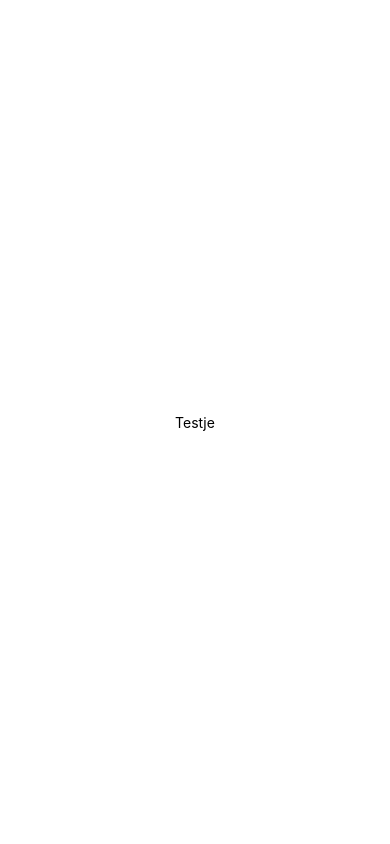
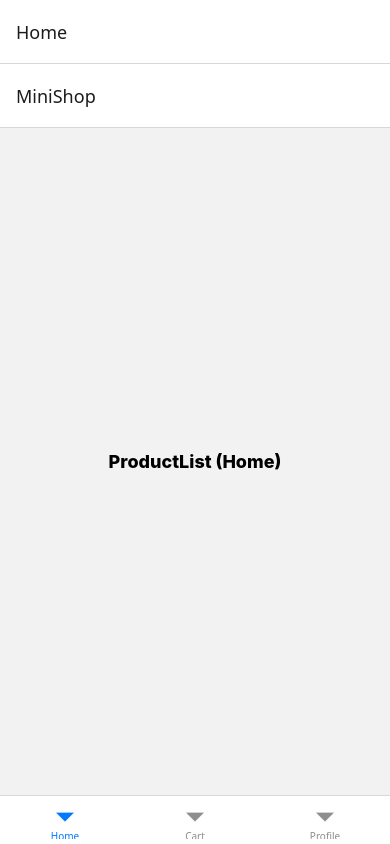
Before and after one commit to Valcked/MiniShop, a React Native app: screen / in a window 390 px wide. Built offline with nearby package versions, Linux system fonts and the light colour scheme.

Commit message:
feat: add app root and navigation

```diff
--- a/App.tsx
+++ b/App.tsx
@@ -1,20 +1,6 @@
-import { StatusBar } from 'expo-status-bar';
-import { StyleSheet, Text, View } from 'react-native';
+import React from "react";
+import { AppRoot } from "./src/app/AppRoot";
 
 export default function App() {
-  return (
-    <View style={styles.container}>
-      <Text>Testje</Text>
-      <StatusBar style="auto" />
-    </View>
-  );
+  return <AppRoot />;
 }
-
-const styles = StyleSheet.create({
-  container: {
-    flex: 1,
-    backgroundColor: '#fff',
-    alignItems: 'center',
-    justifyContent: 'center',
-  },
-});
--- /dev/null
+++ b/src/app/AppRoot.tsx
@@ -0,0 +1,11 @@
+import React from "react";
+import { NavigationContainer } from "@react-navigation/native";
+import { RootNavigator } from "../navigation/RootNavigator";
+
+export function AppRoot() {
+  return (
+    <NavigationContainer>
+      <RootNavigator />
+    </NavigationContainer>
+  );
+}
--- /dev/null
+++ b/src/navigation/RootNavigator.tsx
@@ -0,0 +1,63 @@
+import React from "react";
+import { Text, View } from "react-native";
+import { createBottomTabNavigator } from "@react-navigation/bottom-tabs";
+import { createNativeStackNavigator } from "@react-navigation/native-stack";
+import type { HomeStackParamList, RootTabParamList } from "./types";
+
+const Tab = createBottomTabNavigator<RootTabParamList>();
+const HomeStack = createNativeStackNavigator<HomeStackParamList>();
+
+function PlaceholderScreen(props: { title: string }) {
+  return (
+    <View style={{ flex: 1, alignItems: "center", justifyContent: "center" }}>
+      <Text style={{ fontSize: 18, fontWeight: "800" }}>{props.title}</Text>
+    </View>
+  );
+}
+
+function ProductListPlaceholder() {
+  return <PlaceholderScreen title="ProductList (Home)" />;
+}
+
+function ProductDetailPlaceholder() {
+  return <PlaceholderScreen title="ProductDetail (Home)" />;
+}
+
+function CartPlaceholder() {
+  return <PlaceholderScreen title="Cart" />;
+}
+
+function ProfilePlaceholder() {
+  return <PlaceholderScreen title="Profile" />;
+}
+
+function HomeStackNavigator() {
+  return (
+    <HomeStack.Navigator id="HomeStack">
+      <HomeStack.Screen
+        name="ProductList"
+        component={ProductListPlaceholder}
+        options={{ title: "MiniShop" }}
+      />
+      <HomeStack.Screen
+        name="ProductDetail"
+        component={ProductDetailPlaceholder}
+        options={{ title: "Product" }}
+      />
+    </HomeStack.Navigator>
+  );
+}
+
+export function RootNavigator() {
+  return (
+    <Tab.Navigator id="RootTabs">
+      <Tab.Screen
+        name="HomeTab"
+        component={HomeStackNavigator}
+        options={{ title: "Home" }}
+      />
+      <Tab.Screen name="Cart" component={CartPlaceholder} />
+      <Tab.Screen name="Profile" component={ProfilePlaceholder} />
+    </Tab.Navigator>
+  );
+}
--- /dev/null
+++ b/src/navigation/types.ts
@@ -0,0 +1,10 @@
+export type HomeStackParamList = {
+  ProductList: undefined;
+  ProductDetail: { id: number };
+};
+
+export type RootTabParamList = {
+  HomeTab: undefined;
+  Cart: undefined;
+  Profile: undefined;
+};
```
Also changed, not shown: package.json (+6 -1 lines), 1 other file (tests, documents, lock files or other folders).
